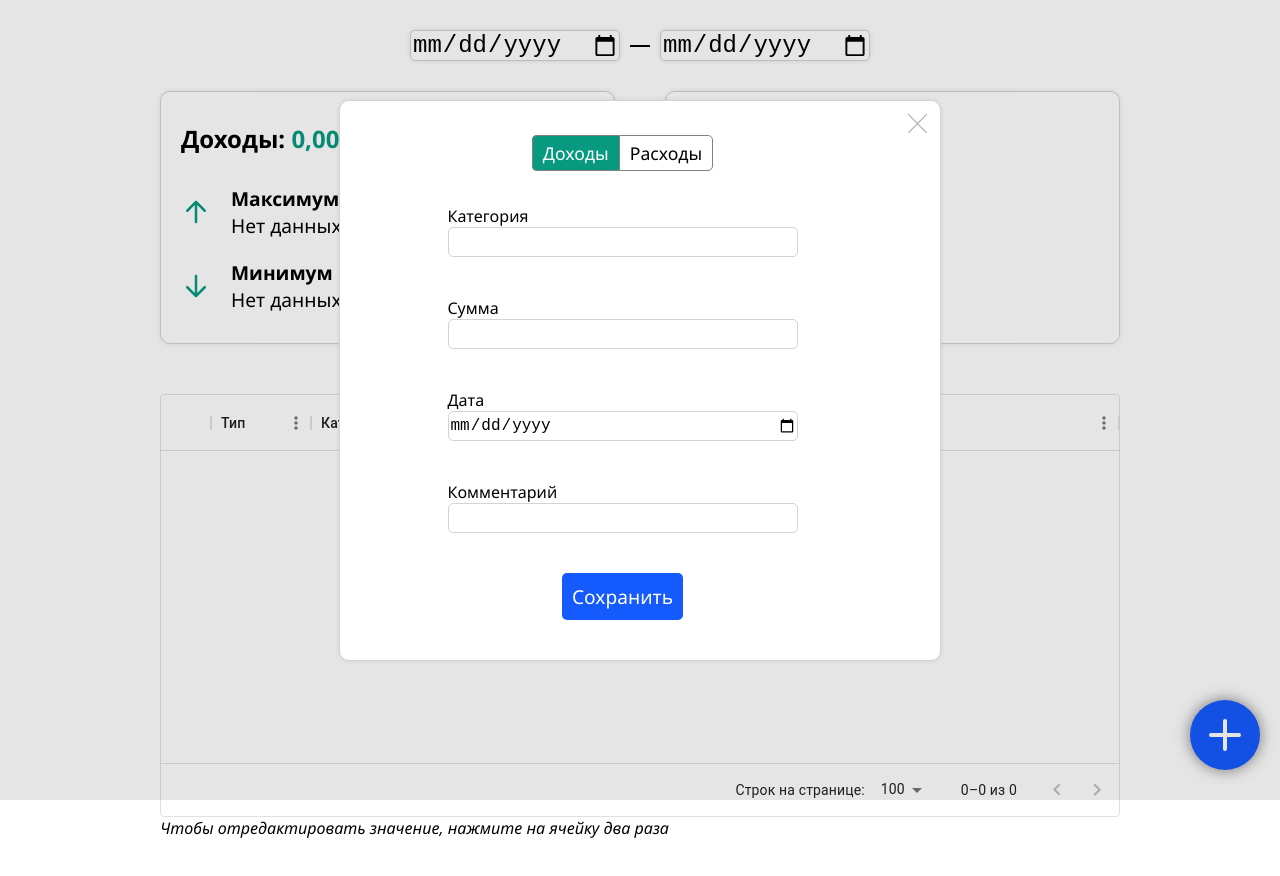
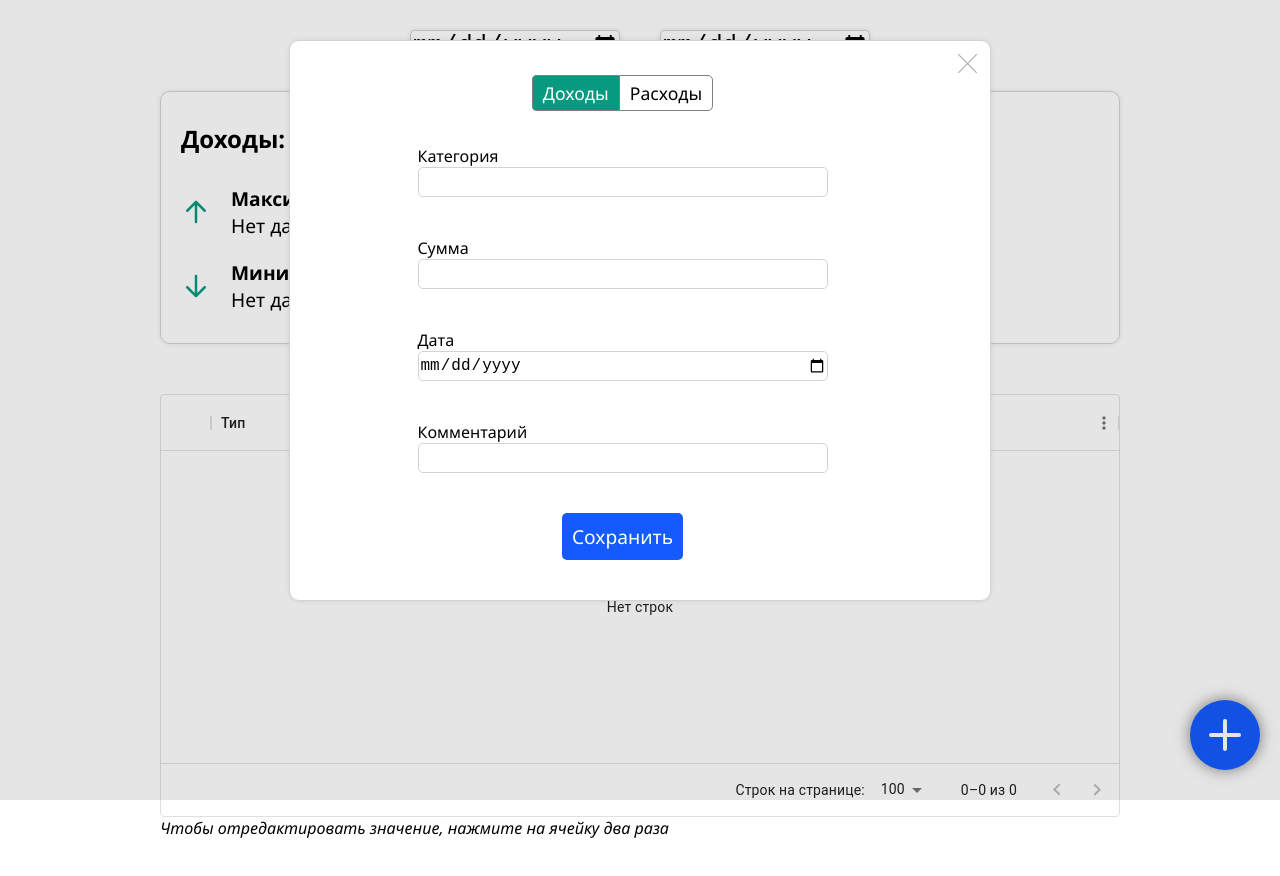
Before and after one commit to shrimpwhat/budget-tracker, a React (Vite) app: page / in a window 1280 px wide. Both pictures are taken after a click on the button 1225 px from the left and 735 px from the top of the page. Shown: the top 876 px of the page. Built offline with nearby package versions, Linux system fonts and the light colour scheme.

Commit message:
Modal responsive design

```diff
--- a/src/App.scss
+++ b/src/App.scss
@@ -45,3 +45,8 @@ input::-webkit-inner-spin-button {
   -webkit-appearance: none;
   margin: 0;
 }
+
+.section-description {
+  margin: 0;
+  font-style: italic;
+}
--- a/src/Components/Charts/NetworthChart.tsx
+++ b/src/Components/Charts/NetworthChart.tsx
@@ -54,6 +54,7 @@ const Chart = ({ networth }: { networth: { date: Date; value: number }[] }) => {
                 style: "currency",
                 currency: "RUB",
               }),
+            showMark: false,
           },
         ]}
         axisHighlight={{
--- a/src/Components/Charts/PieChart.tsx
+++ b/src/Components/Charts/PieChart.tsx
@@ -32,8 +32,6 @@ const Chart = ({
           top: 150,
           right: 0,
         }}
-        // width={matches ? 300 : undefined}
-
         height={500}
       />
     </div>
--- a/src/Components/Charts/charts.scss
+++ b/src/Components/Charts/charts.scss
@@ -24,7 +24,7 @@
   align-items: center;
   gap: 40px;
 
-  @media screen and (min-width: 1024px) {
+  @media screen and (min-width: 1440px) {
     flex-direction: row;
   }
 }
--- a/src/Components/Modal/AddForm.tsx
+++ b/src/Components/Modal/AddForm.tsx
@@ -55,7 +55,7 @@ const AddForm = ({ closeModal }: { closeModal: () => void }) => {
         </button>
 
         <form className="form" onSubmit={submit}>
-          <div className="type-container">
+          <div className="type-container form__item">
             <label>
               <input
                 type="radio"
@@ -77,7 +77,7 @@ const AddForm = ({ closeModal }: { closeModal: () => void }) => {
               <span>Расходы</span>
             </label>
           </div>
-          <div>
+          <div className="form__item">
             <label htmlFor="category-input" className="form__label">
               Категория
             </label>
@@ -94,7 +94,7 @@ const AddForm = ({ closeModal }: { closeModal: () => void }) => {
               ))}
             </datalist>
           </div>
-          <div>
+          <div className="form__item">
             <label htmlFor="value-input" className="form__label">
               Сумма
             </label>
@@ -107,7 +107,7 @@ const AddForm = ({ closeModal }: { closeModal: () => void }) => {
               ref={txValue}
             />
           </div>
-          <div>
+          <div className="form__item">
             <label htmlFor="date-input" className="form__label">
               Дата
             </label>
@@ -119,7 +119,7 @@ const AddForm = ({ closeModal }: { closeModal: () => void }) => {
               ref={txDate}
             />
           </div>
-          <div>
+          <div className="form__item">
             <label htmlFor="note-input" className="form__label">
               Комментарий
             </label>
--- a/src/Components/Modal/modal.scss
+++ b/src/Components/Modal/modal.scss
@@ -28,19 +28,23 @@
     inset: 0;
     height: 100%;
     background-color: rgba(0, 0, 0, 0.1);
-    // overflow: hidden;
     z-index: 1;
   }
 
   &__content {
     background: white;
-    width: 600px;
     animation: show-up 1s;
-    margin: 100px auto 0 auto;
+    margin: 5vh auto 0 auto;
     border: 1px solid var(--border-color);
     box-shadow: var(--theme-shadow);
     border-radius: 10px;
     animation: show-up 0.3s ease;
+    max-width: 700px;
+
+    @media screen and (min-width: 768px) {
+      width: 90%;
+    }
+
     @keyframes show-up {
       from {
         transform: translateY(100vh);
@@ -53,11 +57,21 @@
 
     .form {
       display: flex;
-      width: 350px;
+      width: 100%;
       flex-direction: column;
-      gap: 40px;
-      padding: 40px;
+      gap: 30px;
+      padding: 40px 20px;
       margin: auto;
+      box-sizing: border-box;
+      align-items: center;
+      max-width: 450px;
+      @media screen and (min-width: 768px) {
+        gap: 40px;
+      }
+
+      &__item {
+        width: 100%;
+      }
 
       &__label {
         display: block;
@@ -87,7 +101,7 @@
 
       .type-container {
         font-size: 1.1rem;
-        width: max-content;
+        width: fit-content;
         margin: auto;
         user-select: none;
 
--- a/src/Components/Table/Table.tsx
+++ b/src/Components/Table/Table.tsx
@@ -100,7 +100,7 @@ export default function Table() {
       {
         field: "category",
         headerName: "Категория",
-        flex: 0.6,
+        flex: 0.7,
         minWidth: 170,
         type: "singleSelect",
         valueOptions: categories,
@@ -198,7 +198,7 @@ export default function Table() {
             height: "423px",
           }}
         />
-        <p className="table__description">
+        <p className="section-description">
           Чтобы отредактировать значение, нажмите на ячейку два раза
         </p>
       </div>
--- a/src/Components/Table/table.scss
+++ b/src/Components/Table/table.scss
@@ -1,10 +1,5 @@
 .table {
   margin-block: 50px;
-
-  &__description {
-    margin: 0;
-    font-style: italic;
-  }
 
   &__type-cell {
     border: 2px solid black;
```
